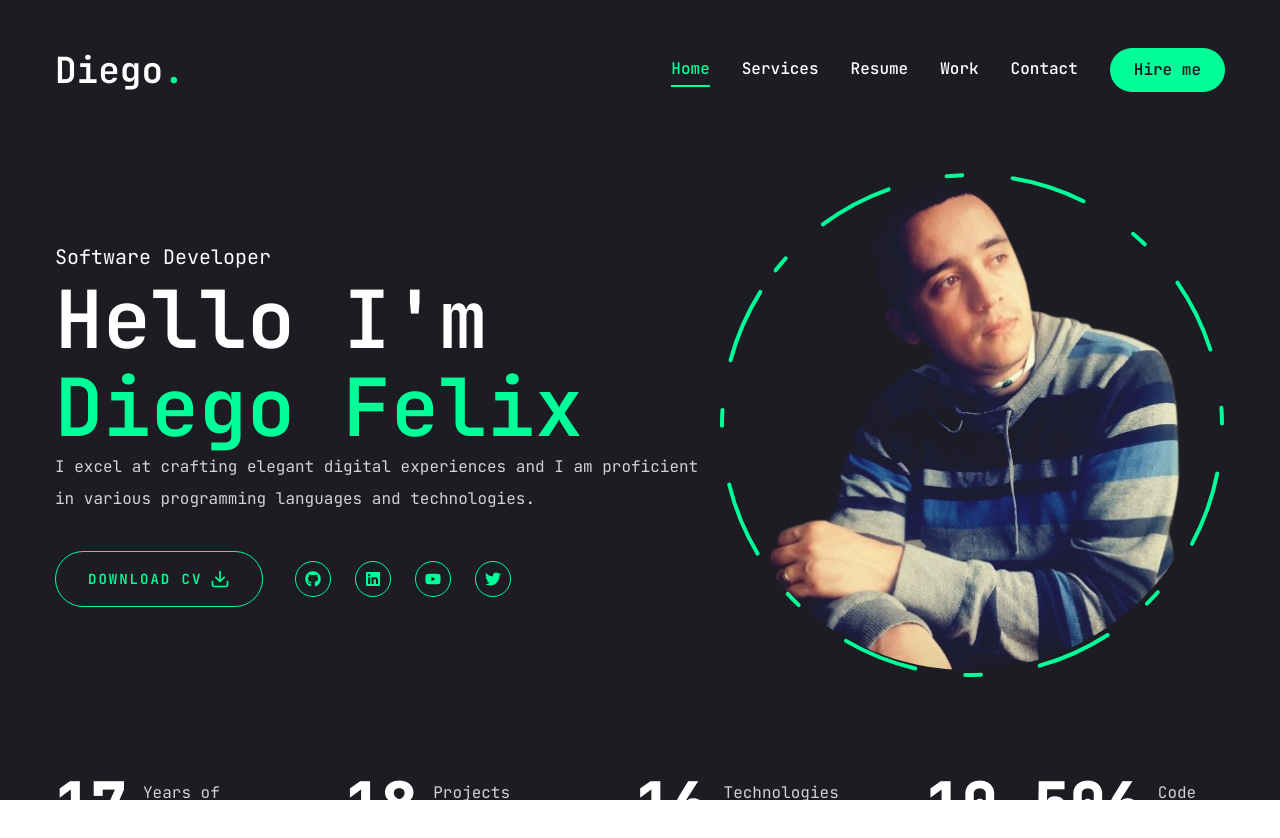
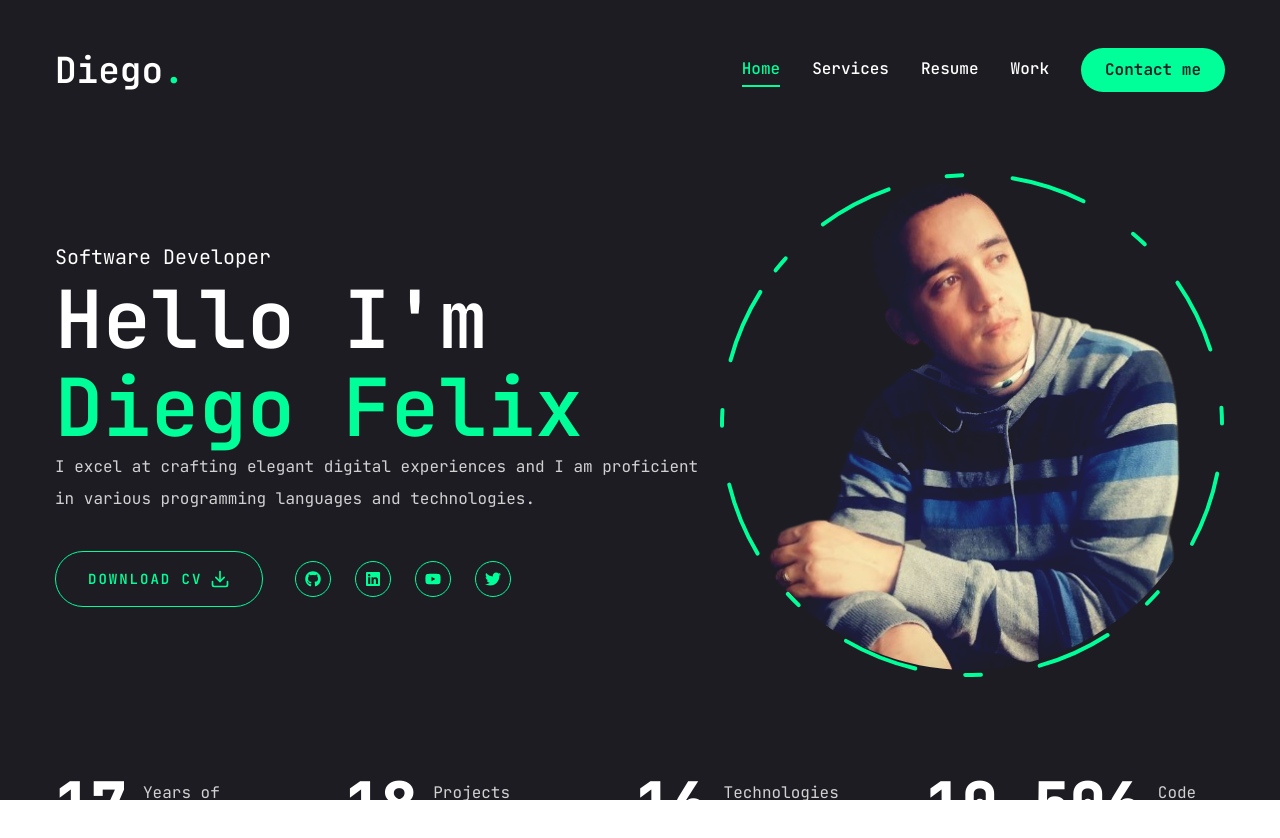
Before and after one commit to diegofelix/diegofelix.com.br, a Next.js app: page / in a window 1280 px wide. Shown: the top 838 px of the page. Built offline with nearby package versions, Linux system fonts and the light colour scheme.

Commit message:
feat: remove contact link as there are one button to do this

```diff
--- a/components/Header.jsx
+++ b/components/Header.jsx
@@ -19,7 +19,7 @@
         <div className="hidden xl:flex items-center gap-8">
           <Nav />
           <Link href="/contact">
-            <Button>Hire me</Button>
+            <Button>Contact me</Button>
           </Link>
         </div>
 
--- a/components/Nav.jsx
+++ b/components/Nav.jsx
@@ -19,10 +19,6 @@
   {
     path: "/work",
     name: "work",
-  },
-  {
-    path: "/contact",
-    name: "contact",
   },
 ];
 
```
